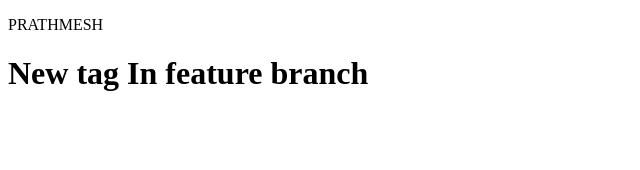
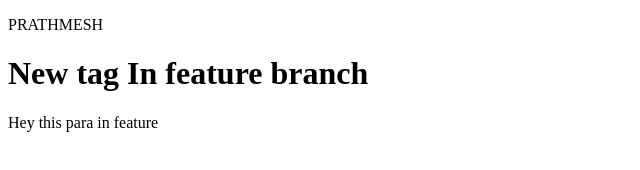
Before and after one commit to prathmesh1012-pt/LOCAL-REPO, a plain HTML site: page index.html in a window 1280 px wide. Shown: the whole page, without its empty margins (0-640 px from the left). Drawn offline with Linux system fonts and the light colour scheme.

Commit message:
added new para

```diff
--- a/index.html
+++ b/index.html
@@ -8,5 +8,6 @@
 <body>
     <p>PRATHMESH </p>
     <h1>New tag In feature branch</h1>
+    <p>Hey this para in feature </p>
 </body>
 </html>
```
